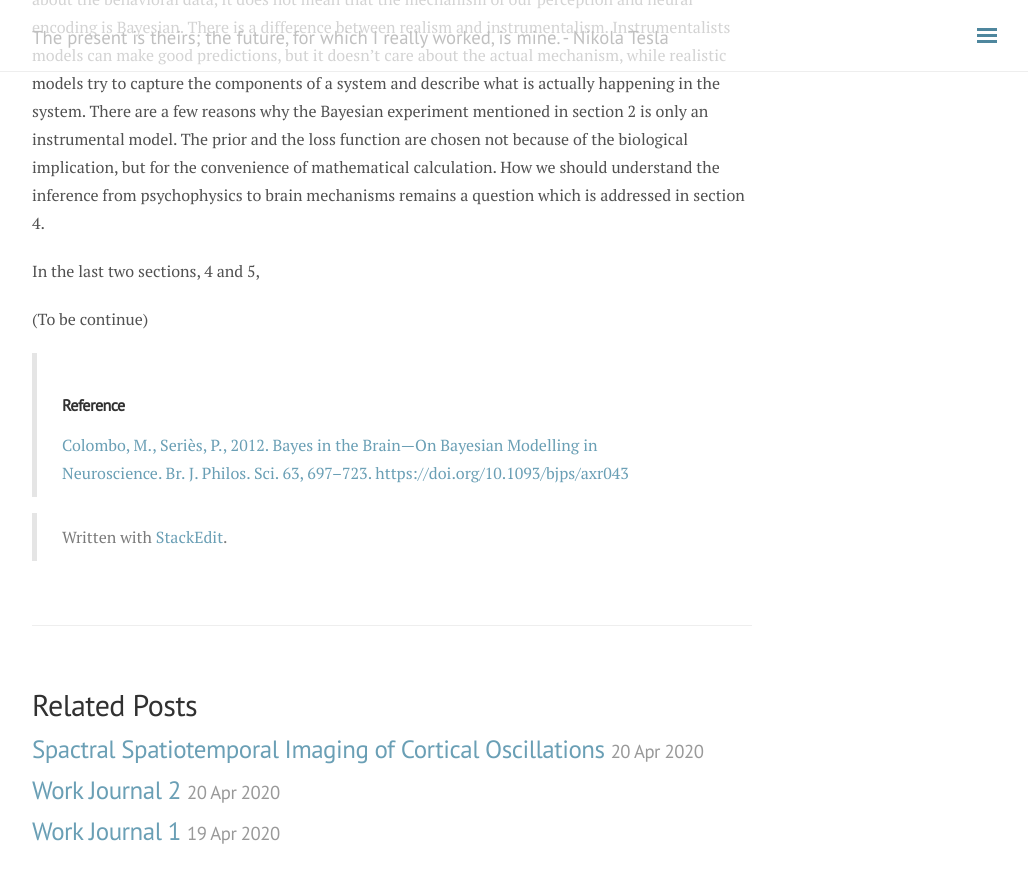
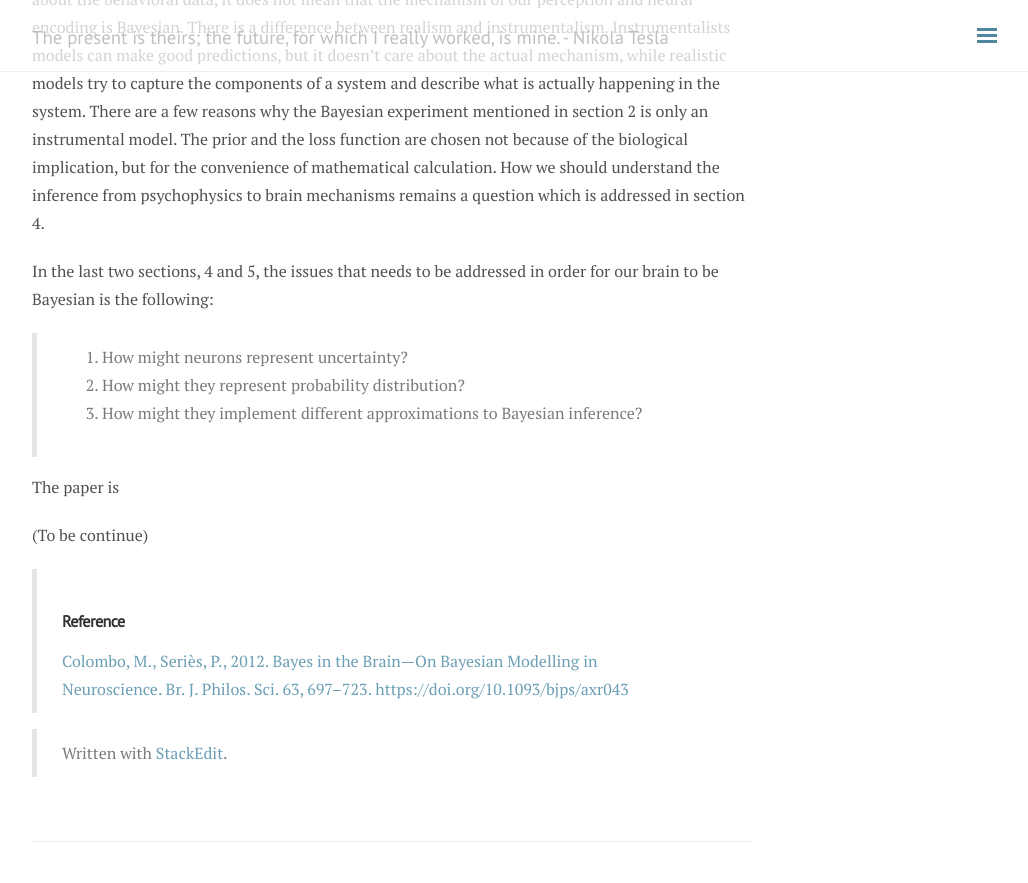
Before and after one commit to andylikescodes/andylikescodes.github.io, a Jekyll site: the page built from _posts/2020-04-18-Bayesian-Brain.md, in a window 1280 px wide and 900 px high, scrolled down 1948 px. Shown: the top 883 px of the window, without its empty margins (248-1276 px from the left). Built offline with Jekyll 4.4.1, drawn with Linux system fonts in a browser that asks for light colours; nearby versions of some CDN libraries; comment, search, counter and statistics services are not loaded.

Commit message:
_posts/2020-04-18-Bayesian-Brain.md updated from https://stackedit.io/

```diff
--- a/_posts/2020-04-18-Bayesian-Brain.md
+++ b/_posts/2020-04-18-Bayesian-Brain.md
@@ -41,7 +41,12 @@ Though, it is worth noticing that even if the model is able to compute the belie
 
 Another important thing about Bayesian modeling is that, even though it makes good predictions about the behavioral data, it does not mean that the mechanism of our perception and neural encoding is Bayesian. There is a difference between realism and instrumentalism. Instrumentalists models can make good predictions, but it doesn’t care about the actual mechanism, while realistic models try to capture the components of a system and describe what is actually happening in the system. There are a few reasons why the Bayesian experiment mentioned in section 2 is only an instrumental model. The prior and the loss function are chosen not because of the biological implication, but for the convenience of mathematical calculation. How we should understand the inference from psychophysics to brain mechanisms remains a question which is addressed in section 4.
 
-In the last two sections, 4 and 5,
+In the last two sections, 4 and 5, the issues that needs to be addressed in order for our brain to be Bayesian is the following:
+> 1. How might neurons represent uncertainty?
+> 2. How might they represent probability distribution?
+> 3. How might they implement different approximations to Bayesian inference?
+
+The paper is
 
 (To be continue)
 
```
Also changed, not shown: other parts of _posts/2020-04-18-Bayesian-Brain.md (+2 -2 lines).
